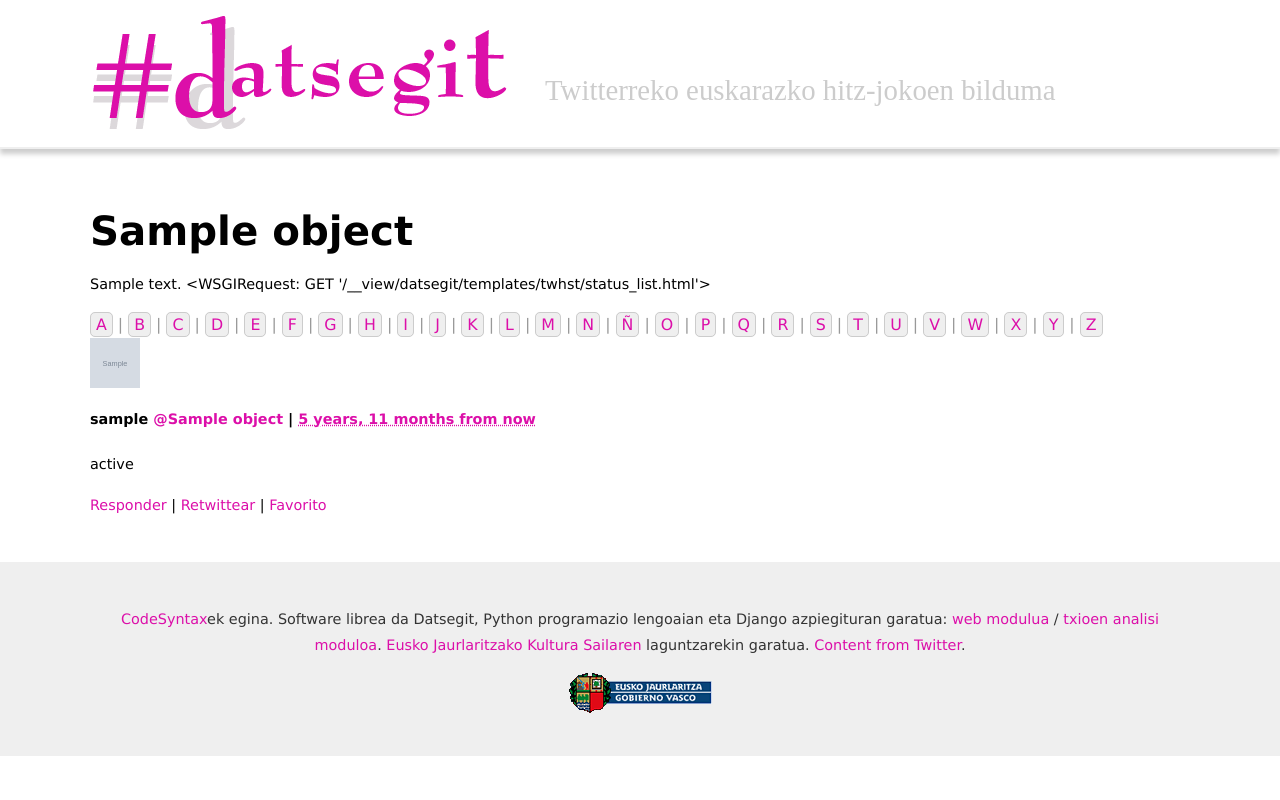
After one commit to codesyntax/datsegit, a Django app: template datsegit/templates/twhst/status_list.html in a window 1280 px wide. The commit adds this page. Run offline with Django 3.2, Linux system fonts and the light colour scheme; the template is opened without the code that fills it: most values are stand-ins (such as "Sample title", 1, 10 or a date in 2020); grey boxes marked "Sample" are stand-in pictures.

Commit message:
Add alphabetical and by word filters

```diff
--- a/datsegit/templates/twhst/alpha.html
+++ b/datsegit/templates/twhst/alpha.html
@@ -1,29 +1,29 @@
 <div class="alpha">
-<a href='a'/>A</a>|
-<a href='b'/>B</a>|
-<a href='c'/>C</a>|
-<a href='d'/>D</a>|
-<a href='e'/>E</a>|
-<a href='f'/>F</a>|
-<a href='g'/>G</a>|
-<a href='h'/>H</a>|
-<a href='i'/>I</a>|
-<a href='j'/>J</a>|
-<a href='k'/>K</a>|
-<a href='l'/>L</a>|
-<a href='m'/>M</a>|
-<a href='n'/>N</a>|
-<a href='n'/>Ñ</a>|
-<a href='o'/>O</a>|
-<a href='p'/>P</a>|
-<a href='q'/>Q</a>|
-<a href='r'/>R</a>|
-<a href='s'/>S</a>|
-<a href='t'/>T</a>|
-<a href='u'/>U</a>|
-<a href='v'/>V</a>|
-<a href='w'/>W</a>|
-<a href='x'/>X</a>|
-<a href='y'/>Y</a>|
-<a href='z'/>Z</a>
+<a href={% url 'hashtag_letter' object.name 'a' %}/>A</a>|
+<a href={% url 'hashtag_letter' object.name 'b' %}/>B</a>|
+<a href={% url 'hashtag_letter' object.name 'c' %}/>C</a>|
+<a href={% url 'hashtag_letter' object.name 'd' %}/>D</a>|
+<a href={% url 'hashtag_letter' object.name 'e' %}/>E</a>|
+<a href={% url 'hashtag_letter' object.name 'f' %}/>F</a>|
+<a href={% url 'hashtag_letter' object.name 'g' %}/>G</a>|
+<a href={% url 'hashtag_letter' object.name 'h' %}/>H</a>|
+<a href={% url 'hashtag_letter' object.name 'i' %}/>I</a>|
+<a href={% url 'hashtag_letter' object.name 'j' %}/>J</a>|
+<a href={% url 'hashtag_letter' object.name 'k' %}/>K</a>|
+<a href={% url 'hashtag_letter' object.name 'l' %}/>L</a>|
+<a href={% url 'hashtag_letter' object.name 'm' %}/>M</a>|
+<a href={% url 'hashtag_letter' object.name 'n' %}/>N</a>|
+<a href={% url 'hashtag_letter' object.name 'n' %}/>Ñ</a>|
+<a href={% url 'hashtag_letter' object.name 'o' %}/>O</a>|
+<a href={% url 'hashtag_letter' object.name 'p' %}/>P</a>|
+<a href={% url 'hashtag_letter' object.name 'q' %}/>Q</a>|
+<a href={% url 'hashtag_letter' object.name 'r' %}/>R</a>|
+<a href={% url 'hashtag_letter' object.name 's' %}/>S</a>|
+<a href={% url 'hashtag_letter' object.name 't' %}/>T</a>|
+<a href={% url 'hashtag_letter' object.name 'u' %}/>U</a>|
+<a href={% url 'hashtag_letter' object.name 'v' %}/>V</a>|
+<a href={% url 'hashtag_letter' object.name 'w' %}/>W</a>|
+<a href={% url 'hashtag_letter' object.name 'x' %}/>X</a>|
+<a href={% url 'hashtag_letter' object.name 'y' %}/>Y</a>|
+<a href={% url 'hashtag_letter' object.name 'z' %}/>Z</a>
 </div>
--- /dev/null
+++ b/datsegit/templates/twhst/status_list.html
@@ -0,0 +1,31 @@
+{% extends "base.html" %}
+{% load humanize %}
+{% block content %}
+<h1>{{ object.name}}</h1>
+<p>
+{{ object.description }}
+{{request}}
+</p>
+{% include "twhst/alpha.html" %}
+{% if object_list %}
+
+{% for status in object_list %}
+<div class="status">
+<img src="{{status.user_profile_image_url}}" height="50" width="50" />
+<h4>{{status.user_name}} <a href="http://twitter.com/{{status.user_screen_name}}">@{{status.user_screen_name}}</a>
+<span class="statusdate">
+ |
+<a href="http://twitter.com/{{status.user_screen_name}}/status/{{status.twitter_id}}"><abbr title="{{status.created_at}}">{{status.created_at|naturaltime}}</abbr></a>
+</span>
+</h4>
+
+<p>{{status.renderStatus|safe}}</p>
+
+<span class="twitter_options">
+  <a href="https://twitter.com/intent/tweet?in_reply_to={{status.twitter_id}}" class="twitter_option"><span class="icon-arrow-left"></span>Responder</a> | <a href="https://twitter.com/intent/retweet?tweet_id={{status.twitter_id}}" class="twitter_option"><span class="icon-retweet"></span>Retwittear</a> | <a href="https://twitter.com/intent/favorite?tweet_id={{status.twitter_id}}" class="twitter_option"><span class="icon-star"></span>Favorito</a>
+</span>
+</div>
+{% endfor %}
+
+{% endif %}
+{% endblock %}
--- a/datsegit/urls.py
+++ b/datsegit/urls.py
@@ -1,6 +1,7 @@
 from django.conf.urls import patterns, include, url
 from django.views.generic import DetailView, ListView
 from twhst.models import Hashtag
+from datsegit.views import StatusFilteredList
 
 from django.contrib import admin
 admin.autodiscover()
@@ -11,6 +12,7 @@ urlpatterns = patterns('',
     # url(r'^blog/', include('blog.urls')),
     #url(r'^(P<hashtag>[^/]*)/(P<detail>[^/]*)', 'datsegit.views.hashtagDetail', name='hashtag_detail'),
     url(r'^$', ListView.as_view(model=Hashtag, template_name="index.html"), name="homepage"),
+    url(r'^(?P<slug>[^/]*)/(?P<letter>[a-z]+)', StatusFilteredList.as_view(), name='hashtag_letter'),
     url(r'^(?P<slug>[^/]*)$', DetailView.as_view(model=Hashtag, slug_field='name'), name='hashtag_index'),
     url(r'^admin/', include(admin.site.urls)),
 )
```
Also changed, not shown: datsegit/views.py (added, +13 -0 lines).
